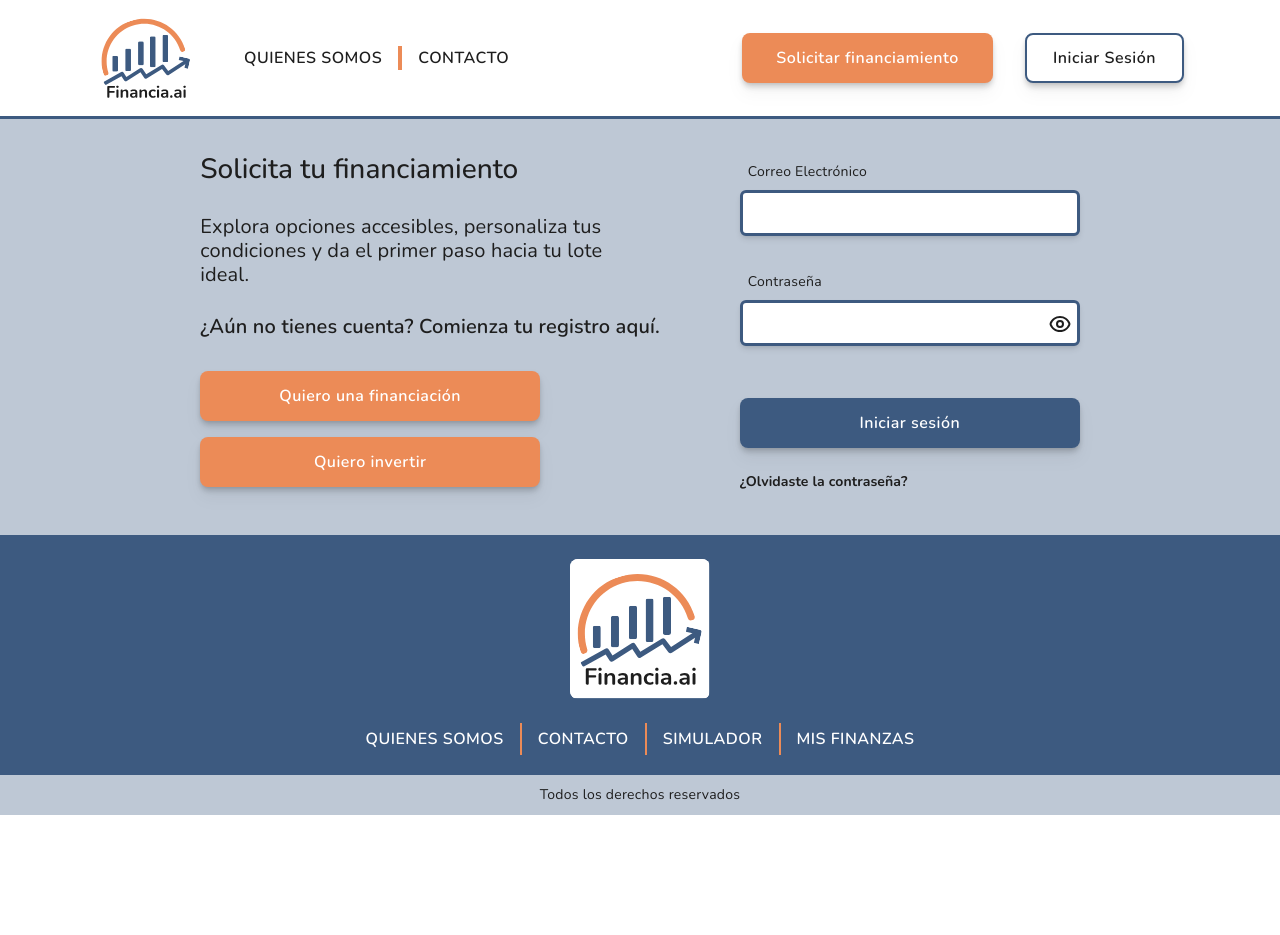
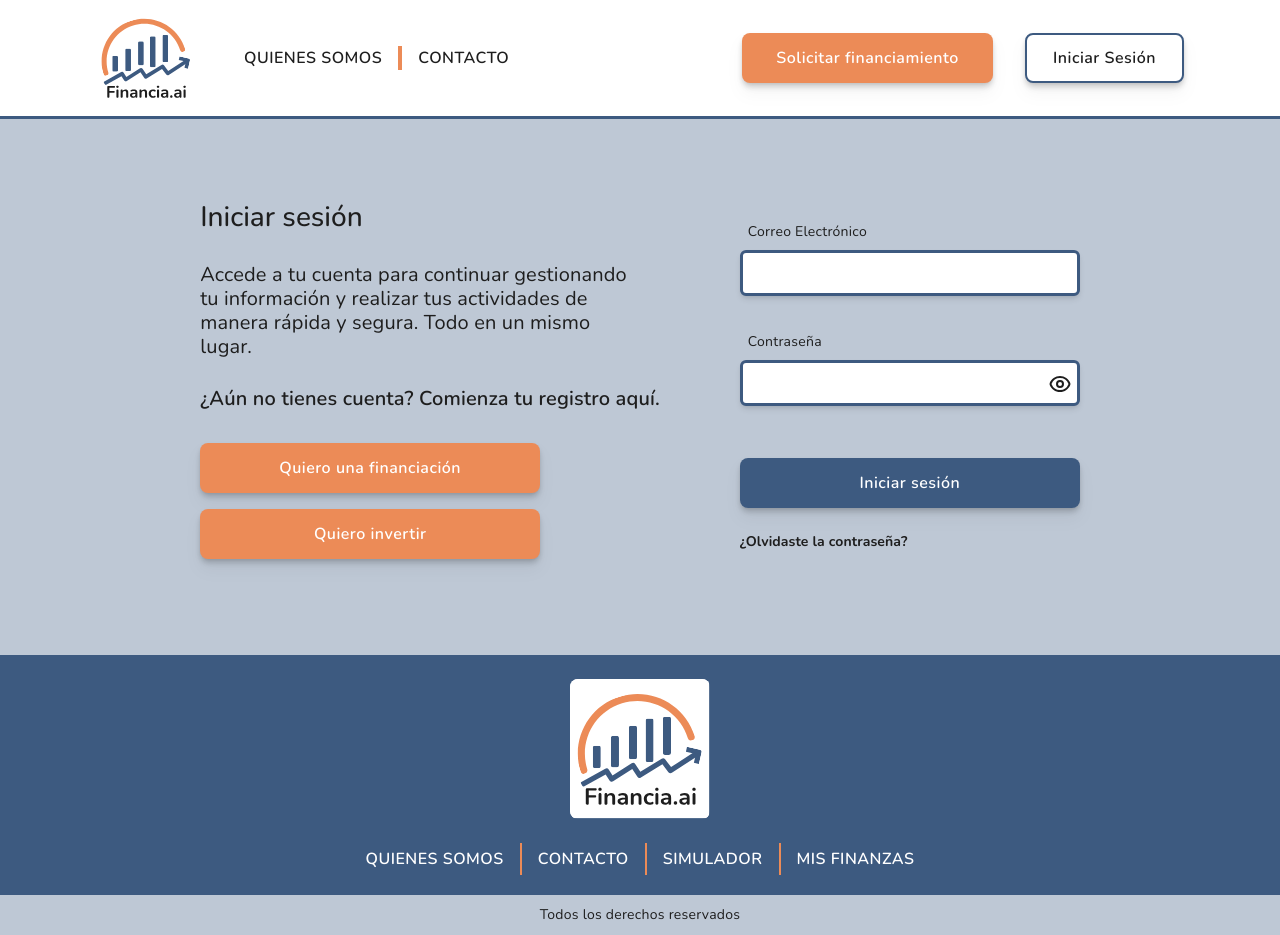
Before and after one commit to No-Country-simulation/equipo-h3-18-proptech, a React (Vite) app in the folder Frontend/h3-18-proptech/: page /login in a window 1280 px wide. Before the commit the page ends 815 px from the top, so only its background shows below. Built offline with nearby package versions, Linux system fonts and the light colour scheme; what @xpd/tailwind-3dtransforms would draw is missing.

Commit message:
front: style(login): update login text

```diff
--- a/Frontend/h3-18-proptech/src/pages/auth/login/LoginPage.tsx
+++ b/Frontend/h3-18-proptech/src/pages/auth/login/LoginPage.tsx
@@ -22,8 +22,6 @@ export const LoginPage = () => {
     },
   });
 
-  const role = useSwitchStore((state) => state.role);
-  const visibleRole = role === "buyer" ? "Comprador" : "Inversor";
   const setBuyer = useSwitchStore((state) => state.setBuyer);
   const setInvestor = useSwitchStore((state) => state.setInvestor);
   const newSession = useSessionStore((state) => state.newSession);
@@ -47,44 +45,38 @@ export const LoginPage = () => {
   };
 
   return (
-    <section className="flex flex-col md:flex-row gap-x-20 justify-center flex-1 bg-tertiary items-center p-8">
+    <section className="flex flex-col md:flex-row gap-x-20 justify-center flex-1 bg-tertiary items-center px-8 py-8 md:py-20">
       <aside className="flex flex-col">
-        <h2 className="text-headline-medium-medium mb-7">
-          {visibleRole === "Comprador"
-            ? "Solicita tu financiamiento"
-            : "Accede a tus oportunidades de inversión"}
-        </h2>
+        <h2 className="text-headline-medium-medium mb-7">Iniciar sesión</h2>
         <p className="text-title-large-regular md:max-w-[36ch] mb-7">
-          {visibleRole === "Comprador"
-            ? "Explora opciones accesibles, personaliza tus condiciones y da el primer paso hacia tu lote ideal."
-            : "Gestiona tus proyectos, analiza métricas clave y encuentra nuevas posibilidades para hacer crecer tu portafolio."}
+          Accede a tu cuenta para continuar gestionando tu información y
+          realizar tus actividades de manera rápida y segura. Todo en un mismo
+          lugar.
         </p>
         <footer className="flex-col hidden md:flex">
           <span className="text-title-large-semi-bold mb-8">
             ¿Aún no tienes cuenta? Comienza tu registro aquí.
           </span>
-          <div className="w-fit" onClick={() => setBuyer()}>
           <Button
             color="primary-orange"
             size="large"
             type="link"
             to={"/register"}
             classname="mb-4 self-center md:self-auto"
+            onClick={() => setBuyer()}
           >
             Quiero una financiación
           </Button>
-          </div>
-          <div className="w-fit" onClick={() => setInvestor()}>
           <Button
             color="primary-orange"
             size="large"
             type="link"
             to={"/register"}
             classname="mb-4 self-center md:self-auto"
+            onClick={() => setInvestor()}
           >
             Quiero invertir
           </Button>
-          </div>
         </footer>
       </aside>
       <form onSubmit={handleSubmit(onSubmit)} className="flex flex-col gap-4">
@@ -117,28 +109,26 @@ export const LoginPage = () => {
           <span className="text-title-large-semi-bold mb-8 text-center md:text-start mt-6 md:mt-0">
             ¿Aún no tienes cuenta? Comienza tu registro aquí.
           </span>
-          <div className="w-fit" onClick={() => setBuyer()}>
           <Button
             color="primary-orange"
             size="large"
             type="link"
             to={"/register"}
             classname="mb-4 self-center md:self-auto"
+            onClick={() => setBuyer()}
           >
             Quiero una financiación
           </Button>
-          </div>
-          <div className="w-fit" onClick={() => setInvestor()}>
           <Button
             color="primary-orange"
             size="large"
             type="link"
             to={"/register"}
             classname="mb-4 self-center md:self-auto"
+            onClick={() => setInvestor()}
           >
             Quiero invertir
           </Button>
-          </div>
         </footer>
       </form>
     </section>
```
Lines whose indentation alone changed are shown as unchanged.
